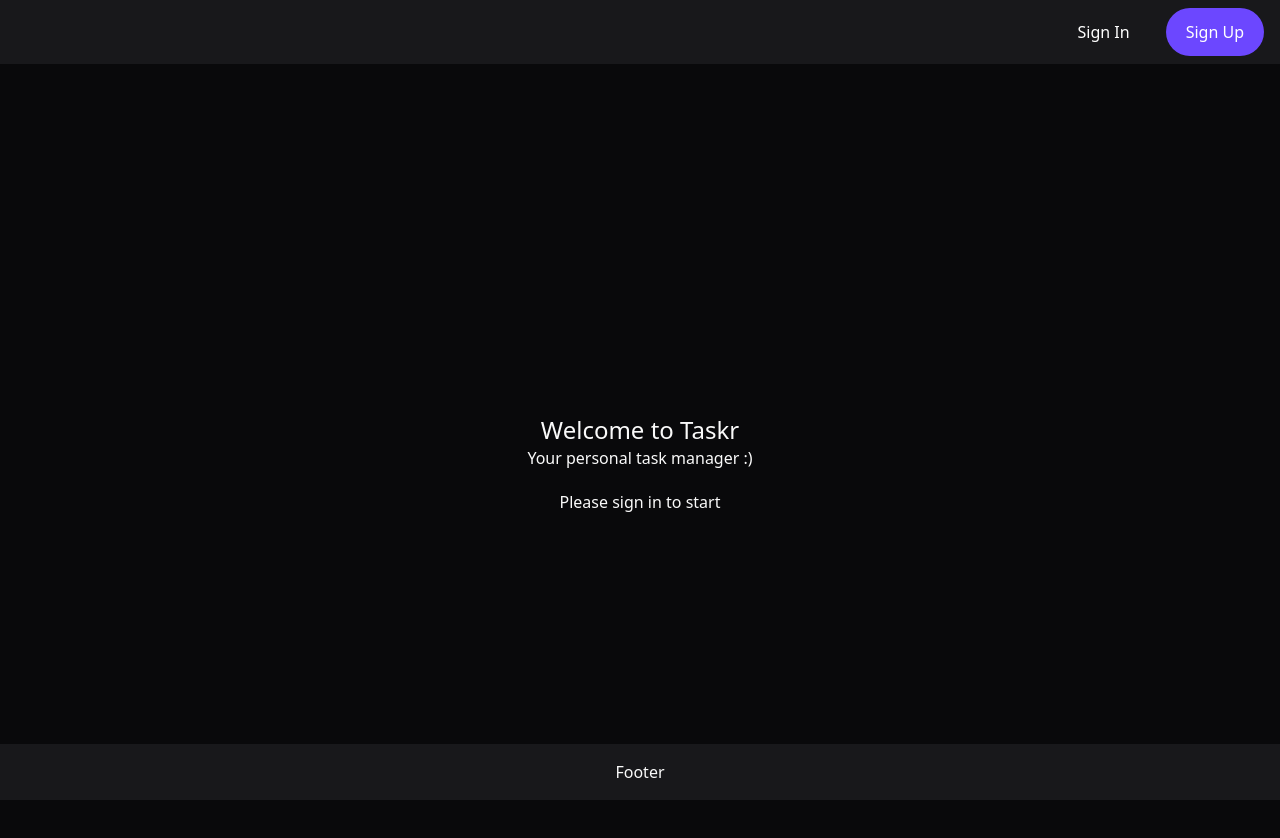
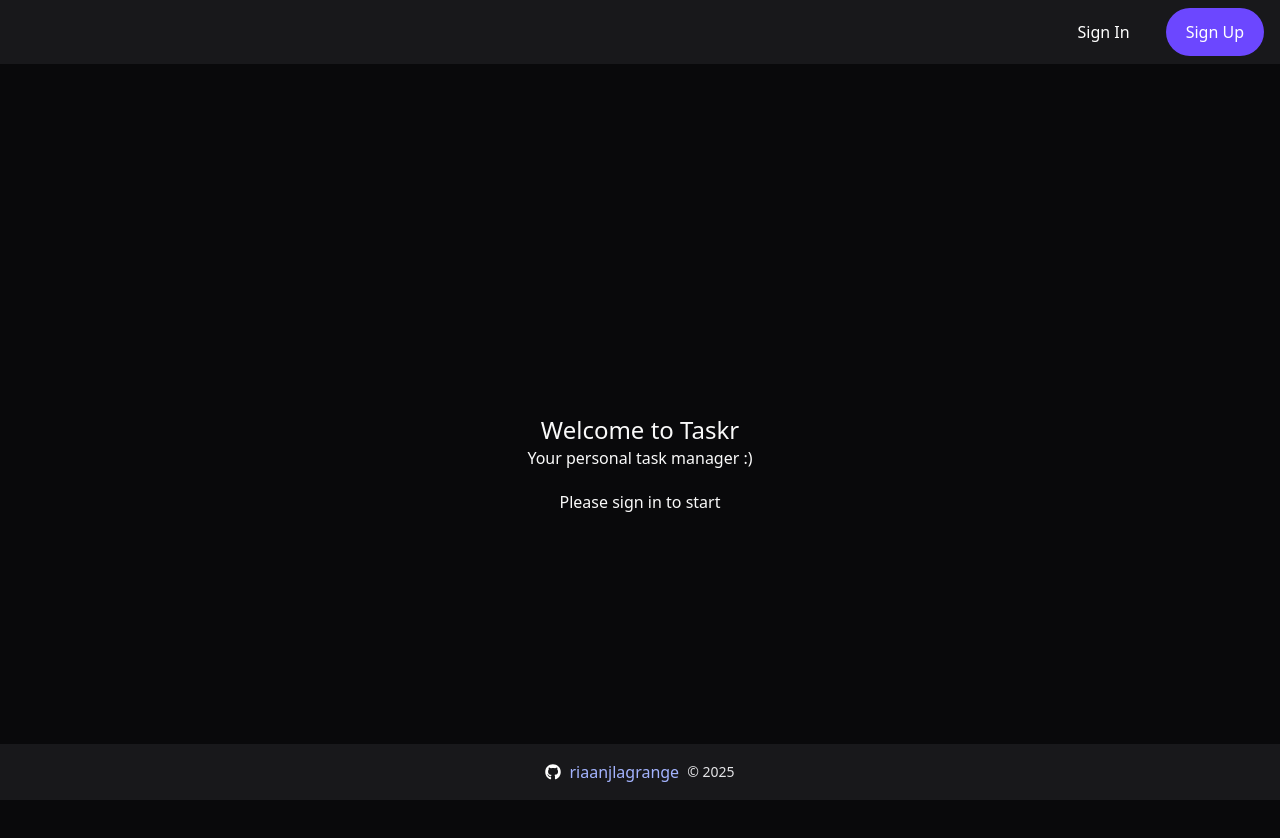
Before and after one commit to riaanjlagrange/taskr, a Next.js app: page / in a window 1280 px wide. Shown: the top 838 px of the page. Built offline with nearby package versions, Linux system fonts and the light colour scheme; no server answers.

Commit message:
Update footer

```diff
--- a/package.json
+++ b/package.json
@@ -27,6 +27,7 @@
     "react": "19.2.0",
     "react-dom": "19.2.0",
     "react-hook-form": "^7.66.1",
+    "react-icons": "^5.5.0",
     "sonner": "^2.0.7",
     "tailwind-merge": "^3.4.0",
     "zod": "^4.1.12"
--- a/src/components/footer.tsx
+++ b/src/components/footer.tsx
@@ -1,7 +1,13 @@
+import { FaGithub } from "react-icons/fa6";
+
 export default function Footer() {
   return (
-    <footer className="flex items-center justify-center p-4 w-full fixed bottom-0 bg-zinc-900">
-      Footer
+    <footer className="flex items-center gap-2 justify-center p-4 w-full fixed bottom-0 bg-zinc-900">
+      <a href="https://github.com/riaanjlagrange" target="_blank" className="text-indigo-300 flex items-center gap-2 cursor-pointer">
+	<FaGithub fill="white" />
+	riaanjlagrange
+      </a>
+      <span className="talic text-zinc-200 text-sm">&copy; {new Date().getFullYear()}</span>
     </footer>
   )
 }
```
Also changed, not shown: 1 other file (tests, documents, lock files or other folders).
